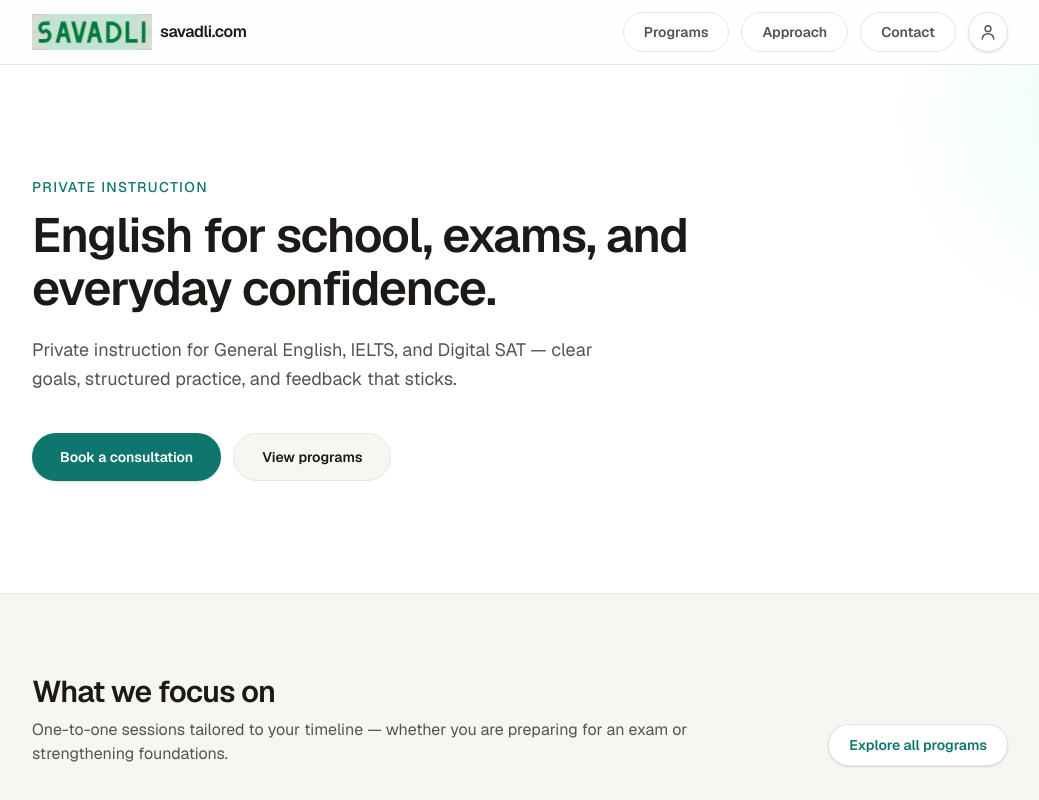
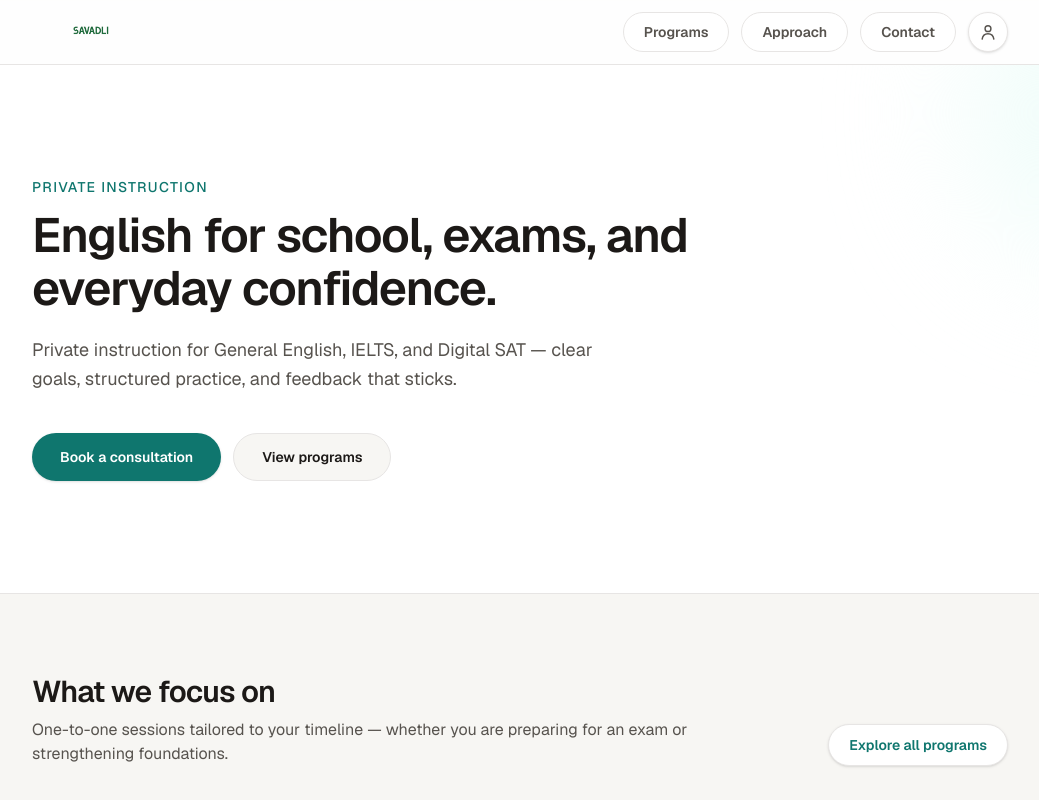
Before and after one commit to mlalayev/eng.savadli, a Next.js app: page / in a window 1280 px wide. Shown: the top 800 px of the page, without its empty margins (120-1159 px from the left). Built offline with nearby package versions, Linux system fonts and the light colour scheme; no server answers.

Commit message:
my commit

```diff
--- a/src/components/Header.tsx
+++ b/src/components/Header.tsx
@@ -63,9 +63,7 @@ export function Header() {
               priority
             />
           </span>
-          <span className="truncate transition group-hover:text-[var(--accent)]">
-            {siteConfig.name}
-          </span>
+          <span className="sr-only">{siteConfig.name}</span>
         </Link>
 
         <div className="flex min-w-0 shrink-0 items-center gap-1.5 sm:gap-2 md:gap-3">
```
Also changed, not shown: public/logo.png, public/logoSmall.png.
